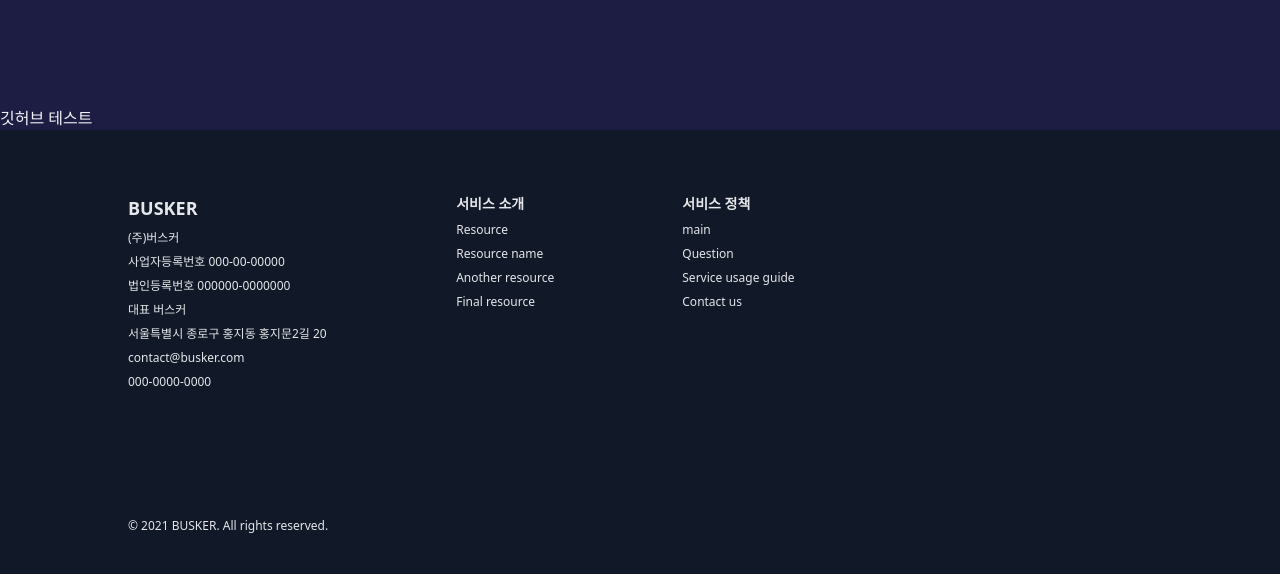
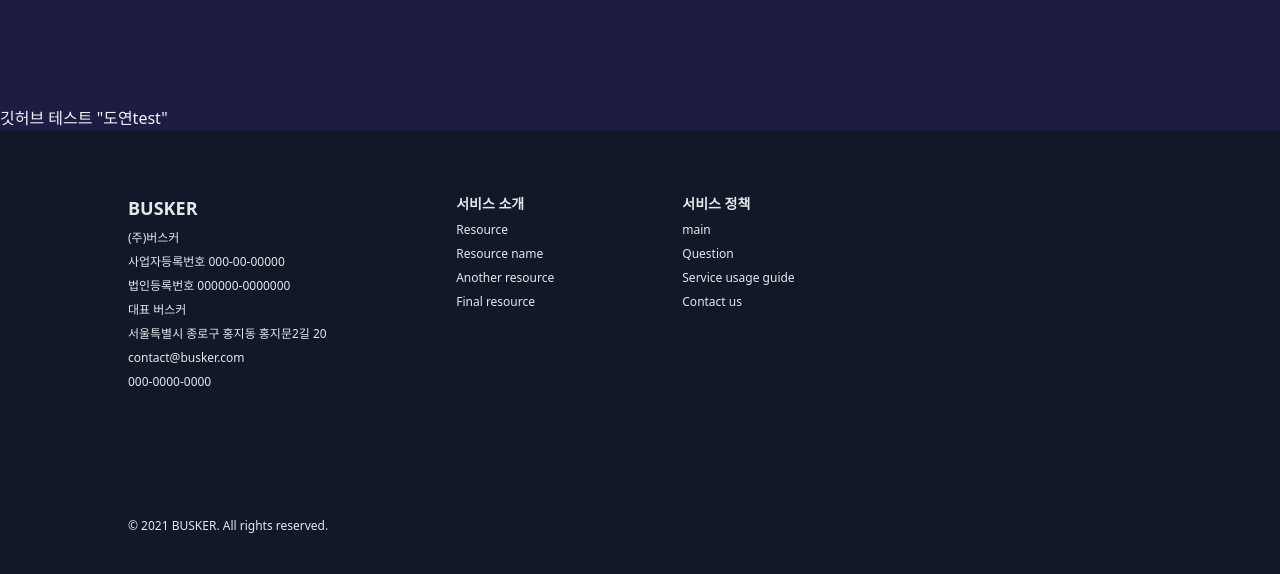
Before and after one commit to igoo-Y/busker_pipenv, a Django app: page / in a window 1280 px wide. Shown: the part 1940-2514 px from the top of the page. Run offline with Django 3.2, Linux system fonts and the light colour scheme; data that the repository does not hold is empty; style sheets or scripts are compiled from the project's sources.

Commit message:
도연test

```diff
--- a/templates/base.html
+++ b/templates/base.html
@@ -16,7 +16,7 @@
     </header>
 
     {% block content %}{% endblock %}
-    깃허브 테스트
+    깃허브 테스트 "도연test"
 
     <footer class="text-sm text-gray-200 bg-gray-900 w-full">
         {% include 'partials/footer.html' %}
```
